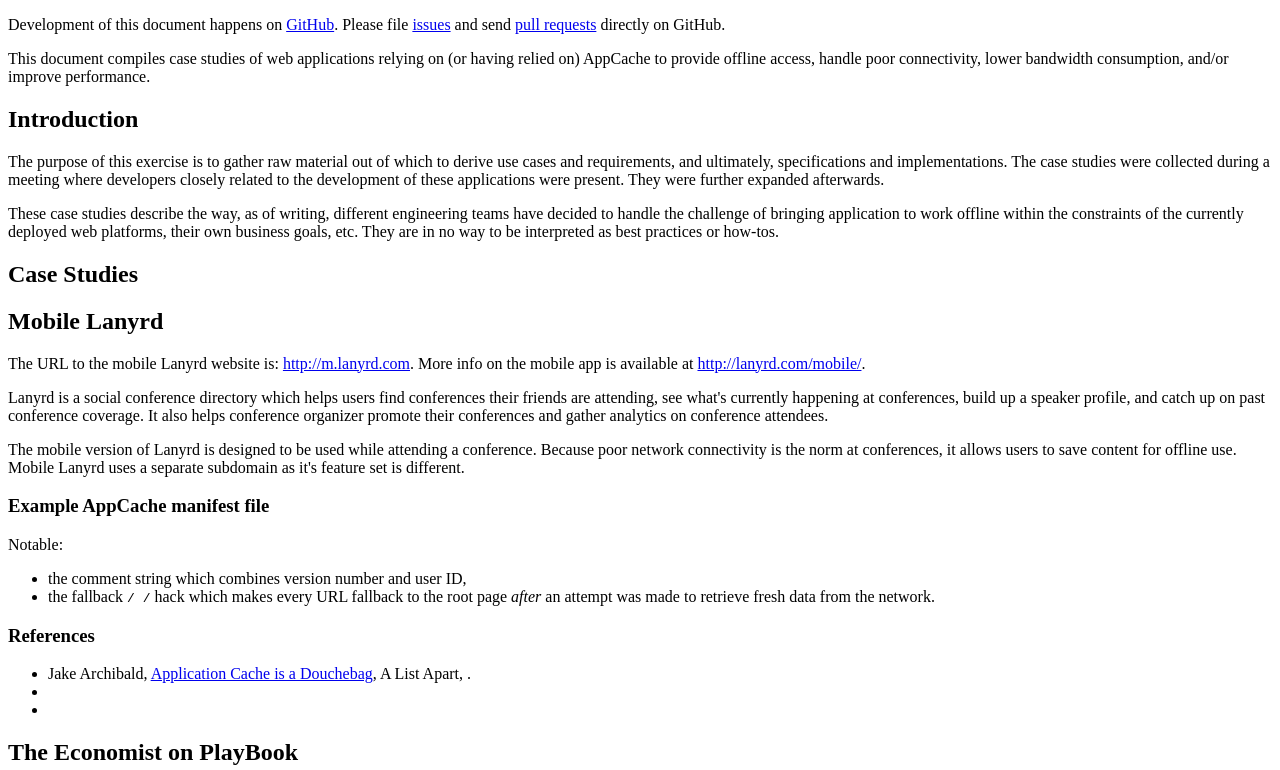
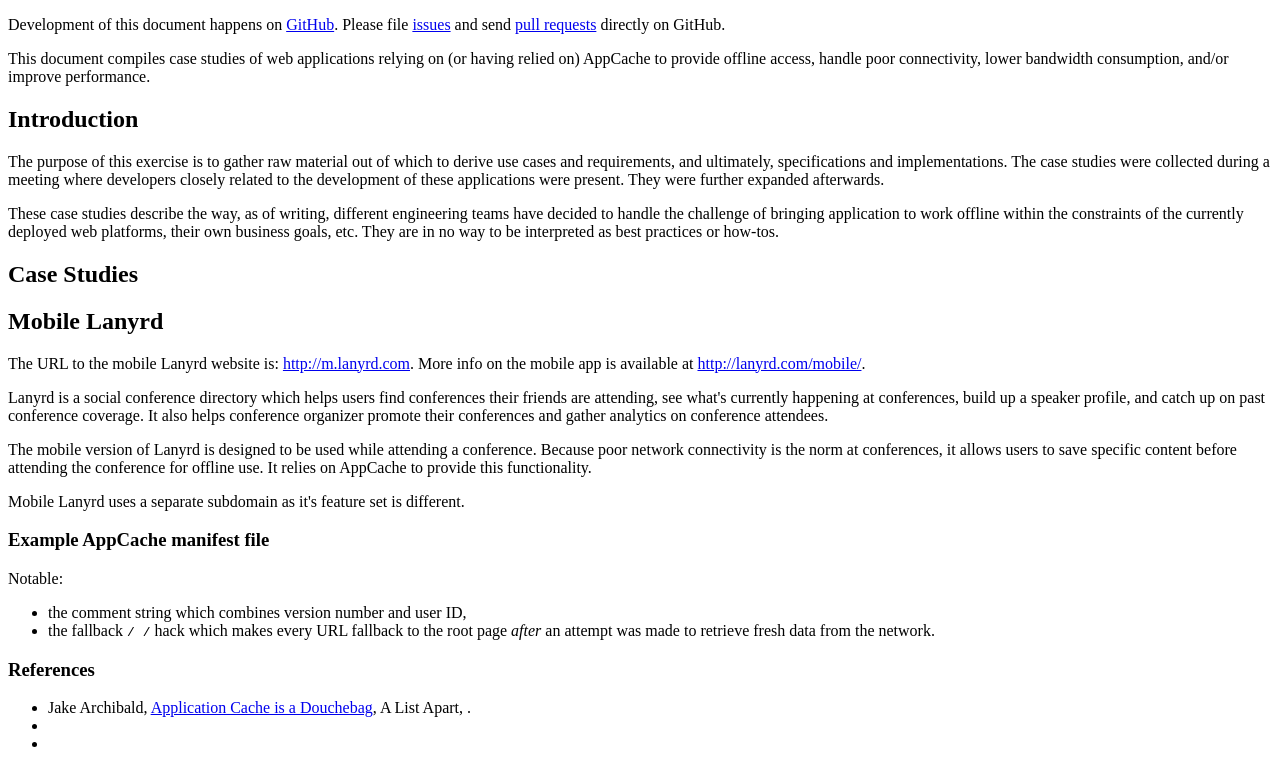
Before and after one commit to fixing-appcache/offline-cs, a plain HTML site: page index.html in a window 1280 px wide. Shown: the top 770 px of the page. Drawn offline with Linux system fonts and the light colour scheme.

Commit message:
More updates to lanyard text.

```diff
--- a/index.html
+++ b/index.html
@@ -60,10 +60,10 @@
 
         <p>The URL to the mobile Lanyrd website is: <a href="http://m.lanyrd.com">http://m.lanyrd.com</a>. More info on the mobile app is available at <a href="http://lanyrd.com/mobile/">http://lanyrd.com/mobile/</a>.</p>
 
-        <p>
-          Lanyrd is a social conference directory which helps users find conferences their friends are attending, see what's currently happening at conferences, build up a speaker profile, and catch up on past conference coverage. It also helps conference organizer promote their conferences and gather analytics on conference attendees.
-        </p>
-        <p>The mobile version of Lanyrd is designed to be used while attending a conference. Because poor network connectivity is the norm at conferences, it allows users to save content for offline use. Mobile Lanyrd uses a separate subdomain as it's feature set is different.</p>
+        <p>Lanyrd is a social conference directory which helps users find conferences their friends are attending, see what's currently happening at conferences, build up a speaker profile, and catch up on past conference coverage. It also helps conference organizer promote their conferences and gather analytics on conference attendees.</p>
+        <p>The mobile version of Lanyrd is designed to be used while attending a conference. Because poor network connectivity is the norm at conferences, it allows users to save specific content before attending the conference for offline use. It relies on AppCache to provide this functionality.</p>
+
+          <p>Mobile Lanyrd uses a separate subdomain as it's feature set is different.</p>
         <!--
           TODO Jake to writeup Lanyrd case study
         -->
```
